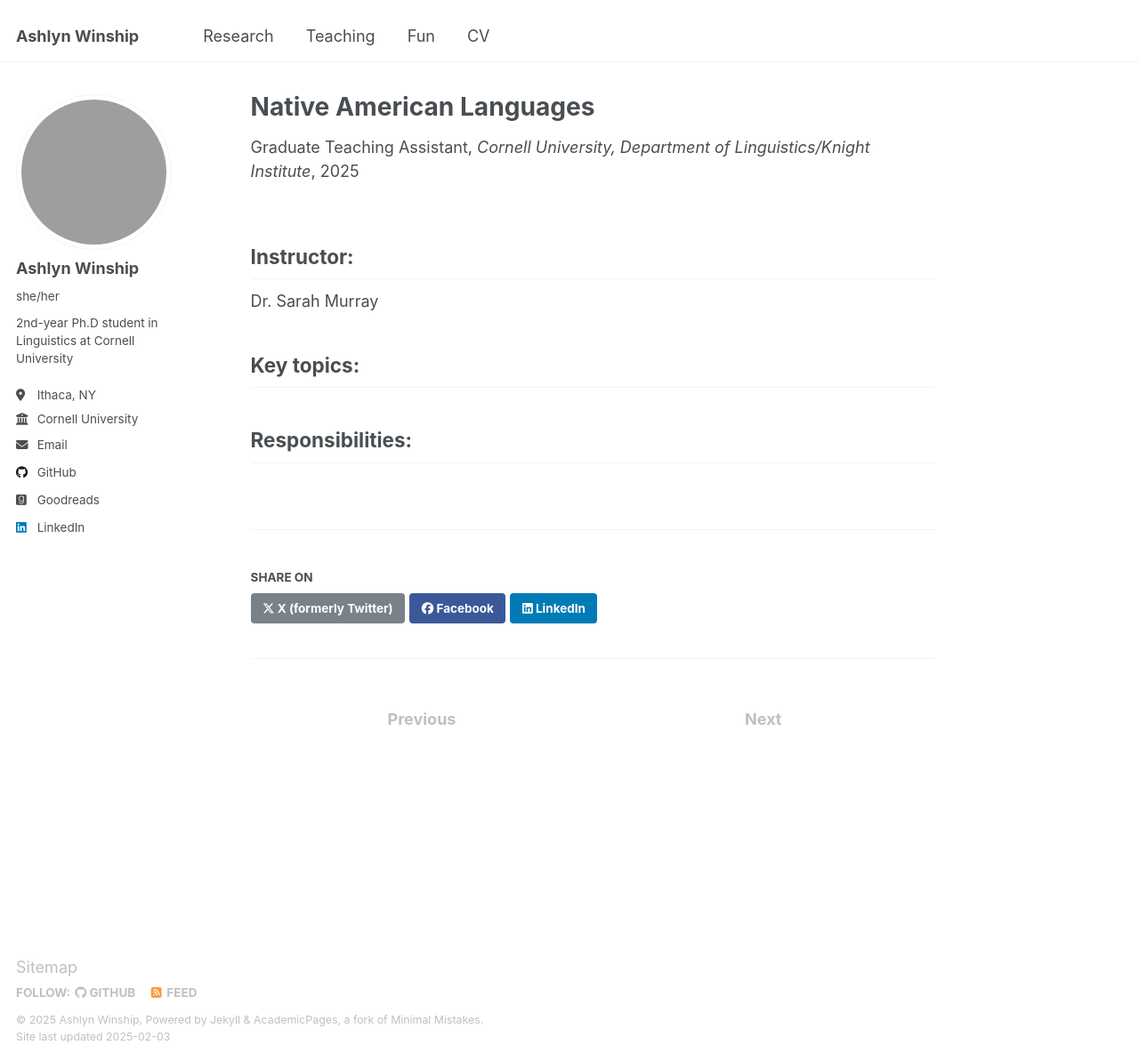
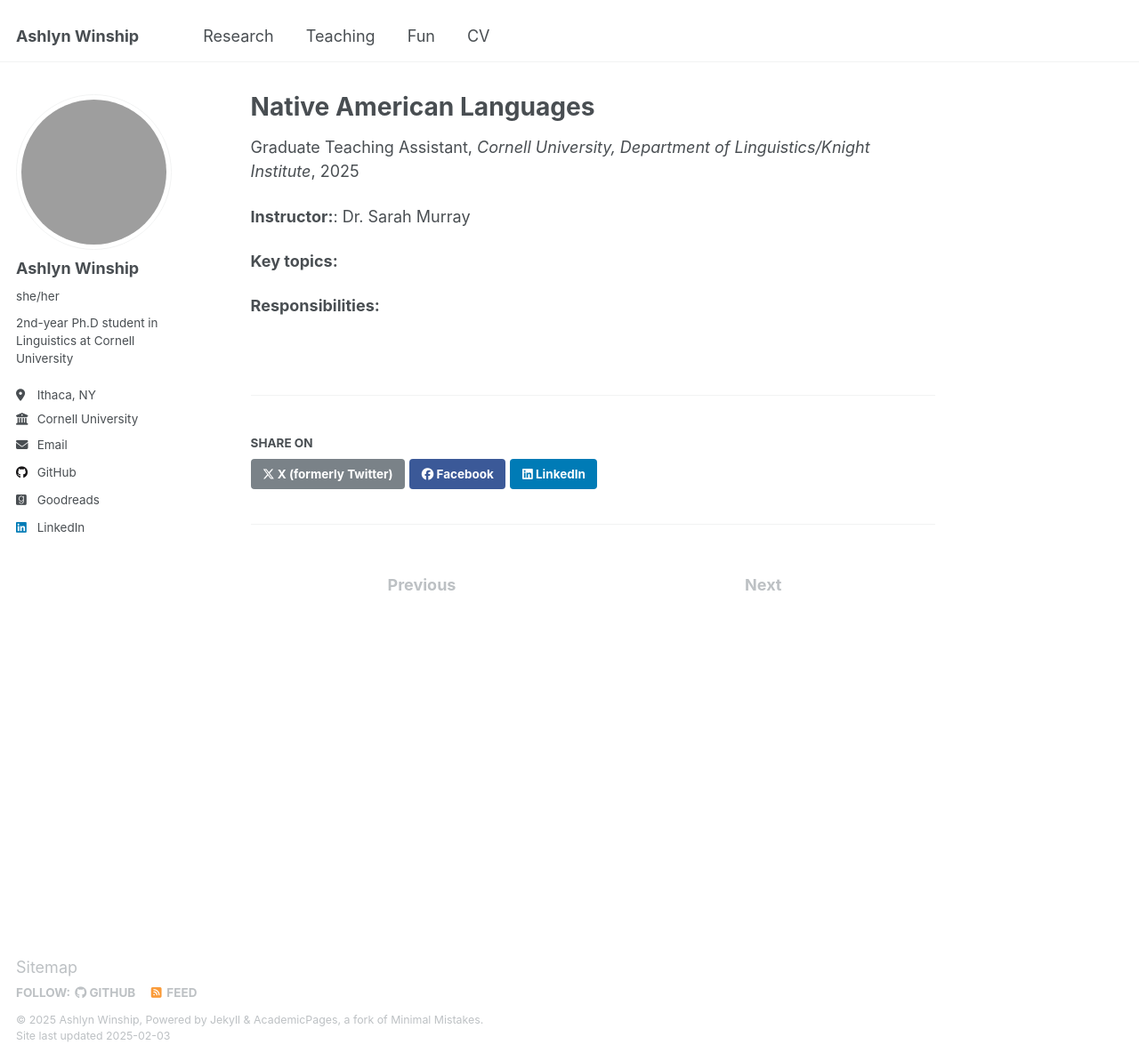
Before and after one commit to ashlynwinship/ashlynwinship.github.io, a Jekyll site: the page built from _teaching/nal_spring_25.md, in a window 1280 px wide and 1193 px high. Shown: the whole window at 89% size. Built offline with Jekyll 4.4.1, drawn with Linux system fonts in a browser that asks for light colours; grey boxes are pictures that could not be loaded.

```diff
--- a/_teaching/nal_spring_25.md
+++ b/_teaching/nal_spring_25.md
@@ -8,9 +8,8 @@ date: 01-2025
 location: Ithaca, NY
 ---
 
-## Instructor:
-Dr. Sarah Murray
+<b>Instructor:</b>: Dr. Sarah Murray
 
-## Key topics:
+<b>Key topics:</b>
 
-## Responsibilities:
+<b>Responsibilities:</b>
```
